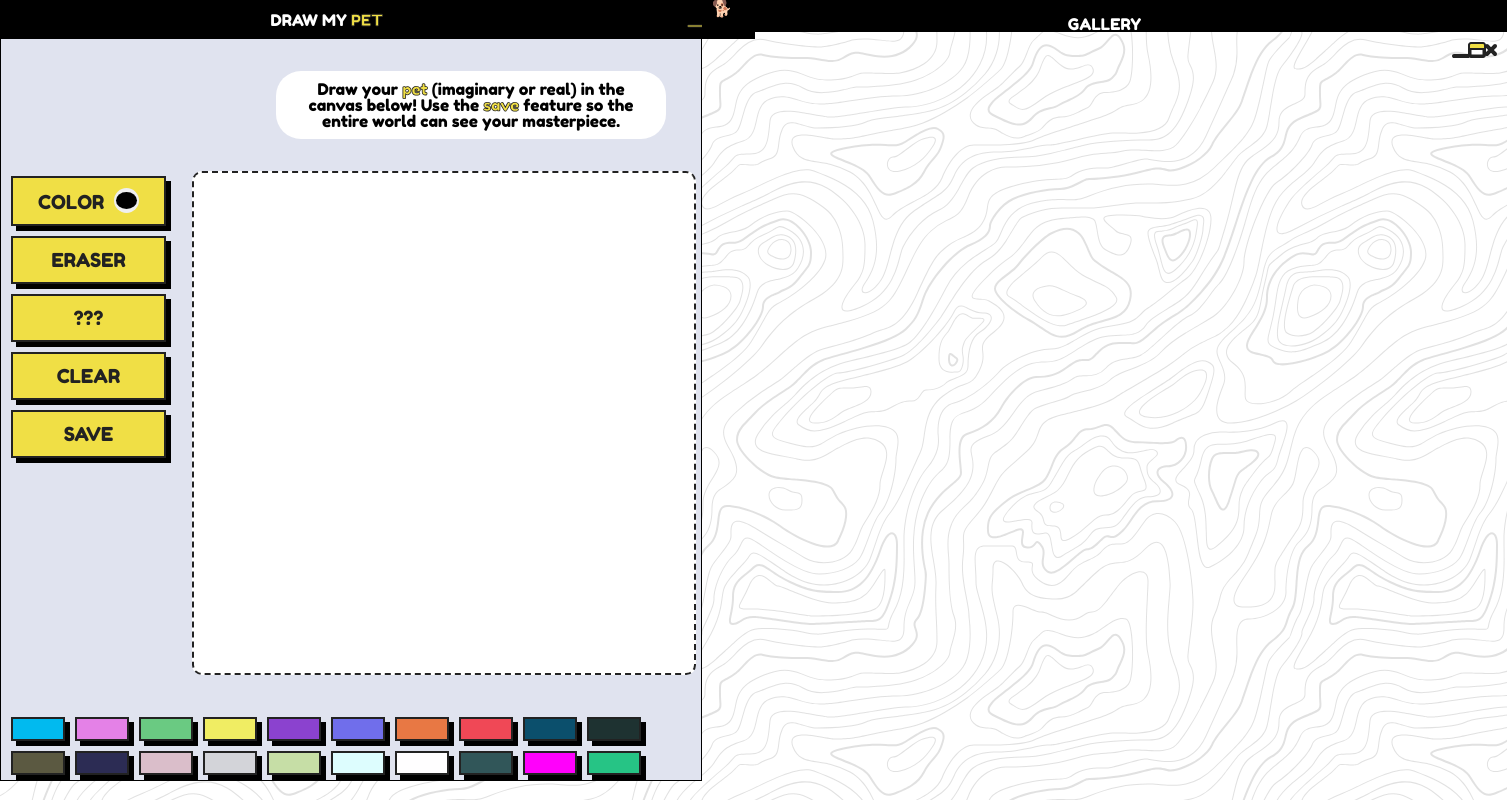
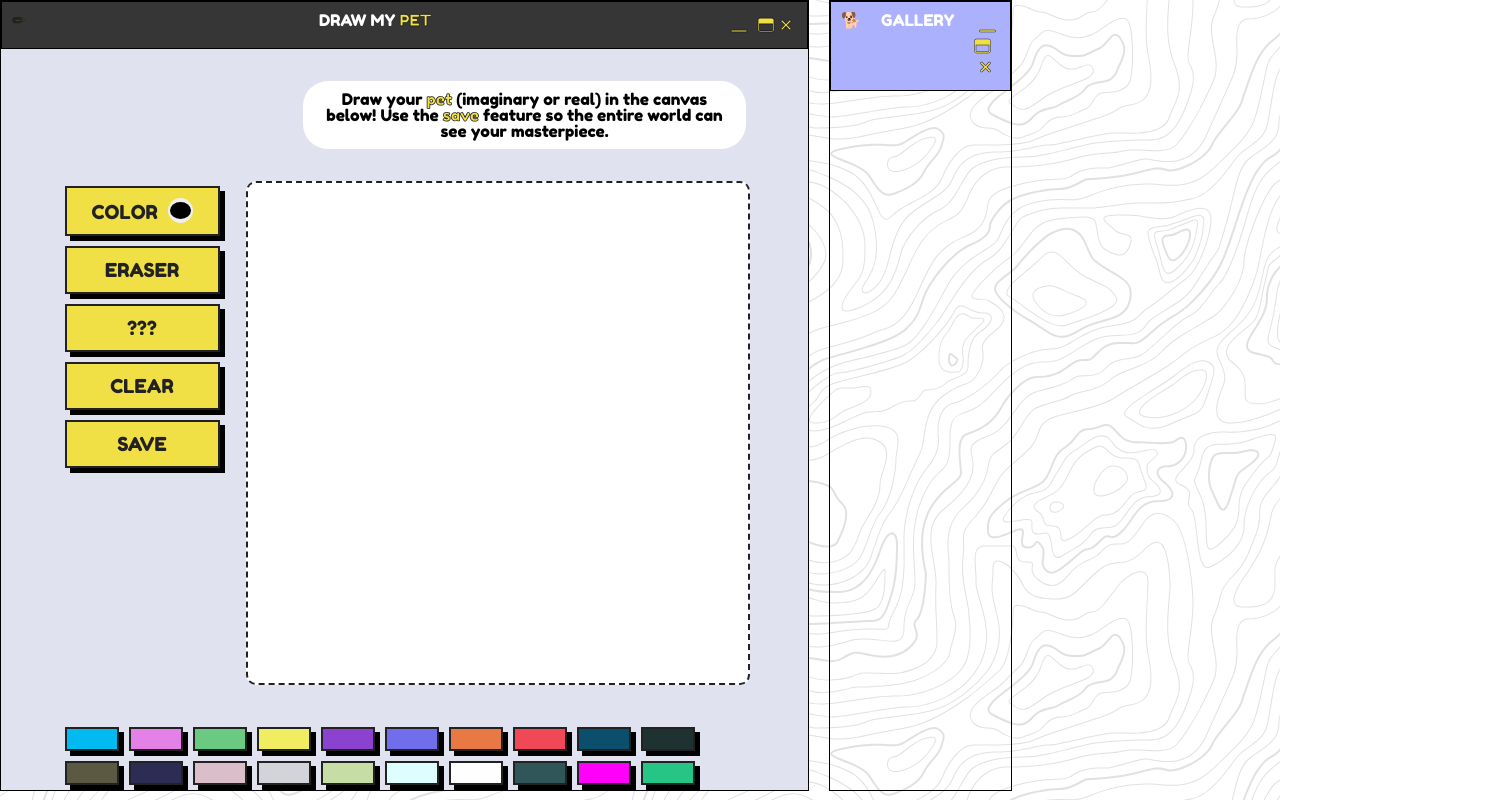
Before and after one commit to nuggetsnegin/drawpetv2, a Vue app: page / in a window 1280 px wide. Shown: the top 800 px of the page, 1507 px wide, since content can reach past the window. Built offline with nearby package versions, Linux system fonts and the light colour scheme; no server answers.

Commit message:
tweaked grid

```diff
--- a/src/App.vue
+++ b/src/App.vue
@@ -29,10 +29,11 @@ export default {
   font-family: "Fredoka One", cursive;
   display: grid;
   height: 100vh;
+  gap: 20px;
   grid-template-areas:
-  "canvas canvas gallery"
-  "footer footer footer";
-  grid-template-columns: auto;
+  "canvas gallery"
+  "footer footer";
+  grid-template-columns: repeat(2, min-content);
   grid-template-rows: auto;
 }
 .canvas{
--- a/src/components/Gallery.vue
+++ b/src/components/Gallery.vue
@@ -1,8 +1,8 @@
 <template>
   <div class="gallery">
-    <header>
+    <header class="gallery-header">
       <span class="draw-icon">🐕</span>
-      <h2>Gallery</h2>
+      <h2 class="gallery-text">Gallery</h2>
       <span class="window-icons"
         ><i class="fas fa-window-minimize"></i
         ><i class="far fa-window-maximize"></i><i class="fas fa-times"></i
@@ -48,18 +48,19 @@ export default {
 </script>
 
 <style>
-header {
+.gallery{
+  border: 1px solid black;
+}
+
+.gallery-header{
   border: 1px solid black;
   display: flex;
   justify-content: space-between;
-  min-width: 805px;
-  background: black;
+  background: rgb(172, 177, 253);
   margin-bottom: 1rem;
 }
 
 .window-icons {
-  display: block;
-  float: right;
   padding: 10px;
 }
 
@@ -67,8 +68,8 @@ header {
   padding: 10px;
 }
 
-i {
-  padding-left: 6px;
+.fas {
+  padding: 5px;
 }
 
 .gallery-wrapper {
@@ -90,7 +91,7 @@ img {
 
 span {
   color: #f0df45;
-  -webkit-text-stroke: 2px #222222;
+  -webkit-text-stroke: 0.5px #222222;
 }
 
 .vibrate {
@@ -98,12 +99,12 @@ span {
   animation: vibrate-3 3s linear infinite alternate both;
 }
 
-h2 {
-  font-size: 2rem;
+.gallery-text {
+  font-size: 1rem;
   color: white;
   text-align: center;
   text-transform: uppercase;
-  /* padding-bottom: 20px; */
+  padding: 10px;
   /* -webkit-text-stroke: 3px white; */
 }
 
--- a/src/components/Main.vue
+++ b/src/components/Main.vue
@@ -39,12 +39,10 @@ header{
     display: flex;
     justify-content: space-between;
     min-width: 805px;
-    background: black;
+    background: rgb(54, 54, 54);
 }
 
 .window-icons{
-  display: block;
-  float: right;
   padding: 10px;
 }
 
```
